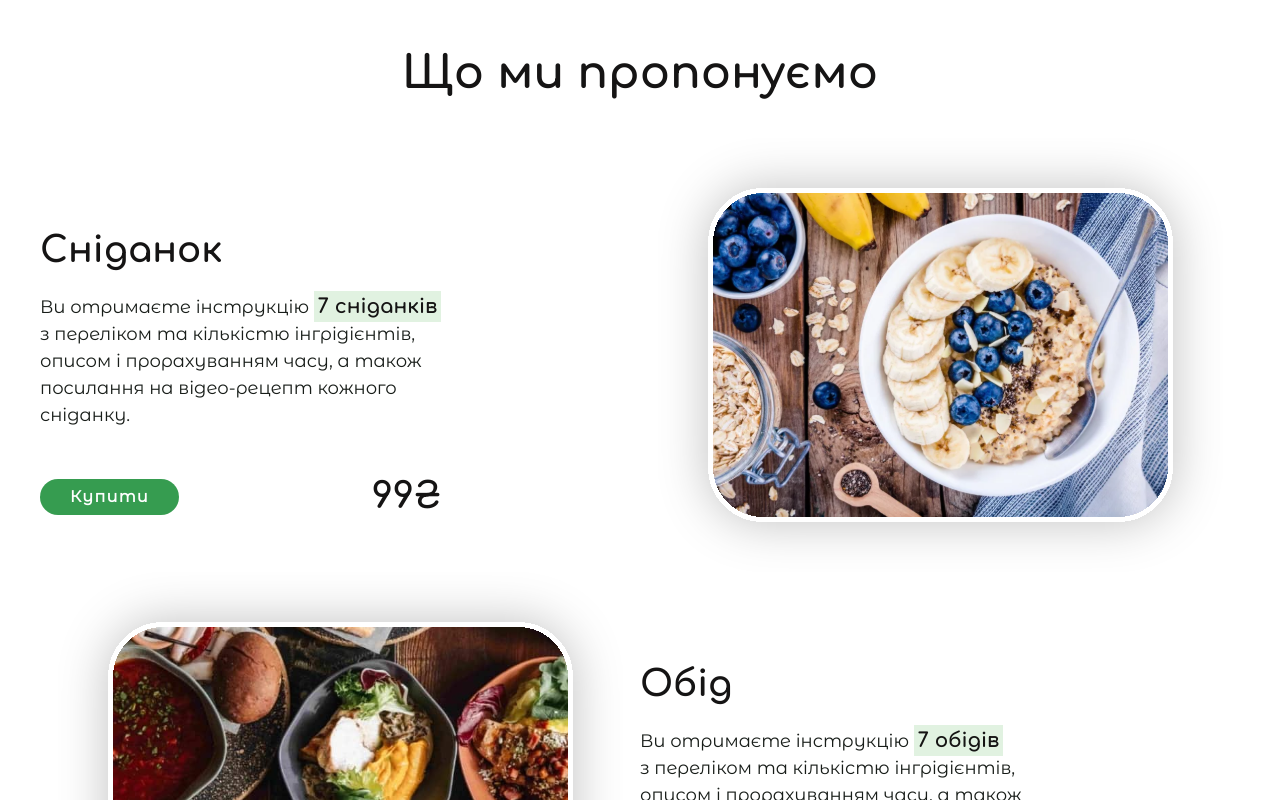
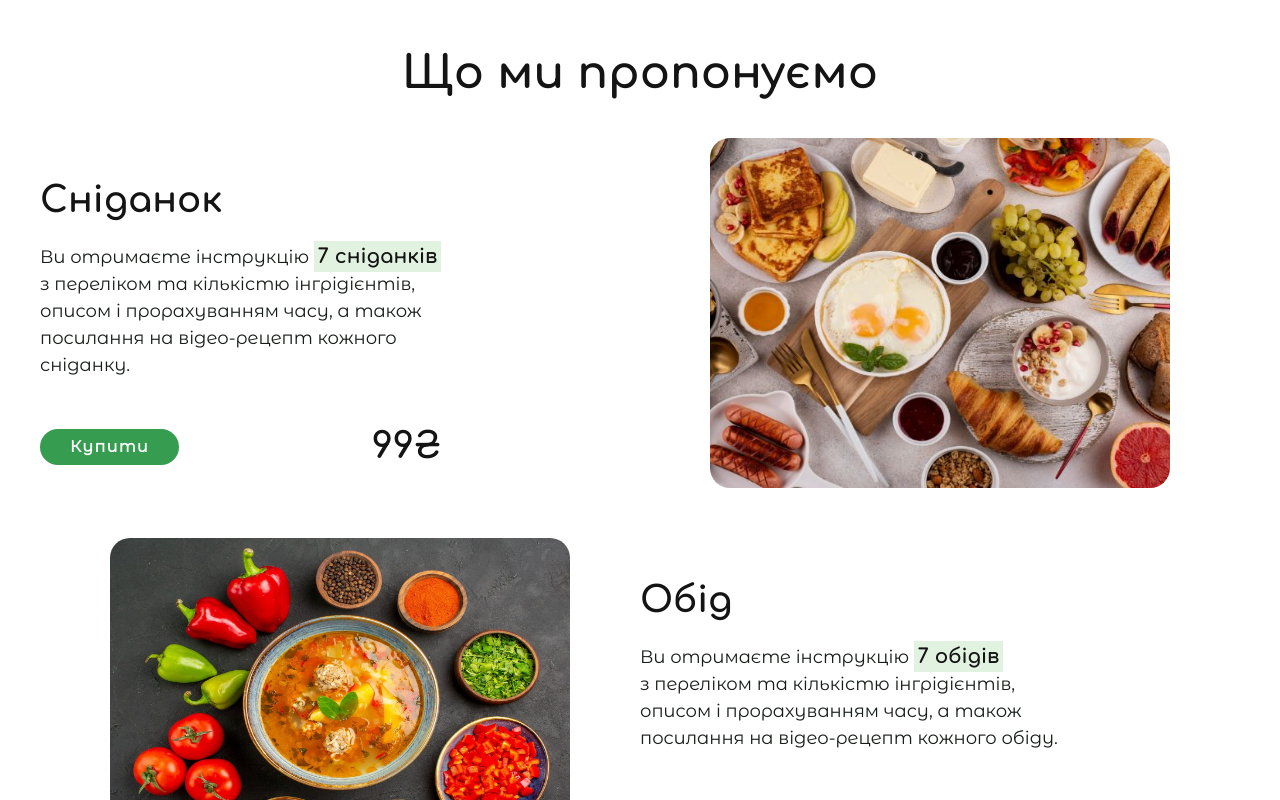
Before and after one commit to organatik/landing-kitchen, an Angular app in the folder tewa-olya/: page / in a window 1280 px wide. Shown: the part 2140-2940 px from the top of the page. Built offline with nearby package versions, Linux system fonts and the light colour scheme.

Commit message:
start-first-slider

```diff
--- a/tewa-olya/src/app/modules/landing-blocks/single-menu-block/single-menu-block.component.scss
+++ b/tewa-olya/src/app/modules/landing-blocks/single-menu-block/single-menu-block.component.scss
@@ -6,6 +6,7 @@
     }
   }
     .item{
+      padding-bottom: 50px;
       @media (max-width: 700px) {
         border-radius: 20px;
         box-shadow: 5px 2px 10px $cartShadow;
--- a/tewa-olya/src/app/modules/landing-blocks/single-menu-block/single-menu-block.component.ts
+++ b/tewa-olya/src/app/modules/landing-blocks/single-menu-block/single-menu-block.component.ts
@@ -15,7 +15,7 @@ export class SingleMenuBlockComponent {
         description: 'з переліком та кількістю інгрідієнтів, описом і прорахуванням часу, а також посилання на відео-рецепт кожного сніданку.',
         price: 99,
         currency: '₴',
-        image: 'assets/images/1.svg'
+        image: 'assets/images/1.jpeg'
       },
       {
         title: 'Обід',
@@ -24,7 +24,7 @@ export class SingleMenuBlockComponent {
         description: 'з переліком та кількістю інгрідієнтів, описом і прорахуванням часу, а також посилання на відео-рецепт кожного обіду.',
         price: 99,
         currency: '₴',
-        image: 'assets/images/2.svg'
+        image: 'assets/images/2.jpeg'
       },
       {
         title: 'Вечеря',
--- a/tewa-olya/src/app/modules/shared/single-menu/single-menu.component.scss
+++ b/tewa-olya/src/app/modules/shared/single-menu/single-menu.component.scss
@@ -10,7 +10,7 @@
 
   .sub-box{
     margin-left:100px;
-    padding-top: 100px;
+    padding-top: 50px;
     @media (max-width: 1500px){
       margin-left: 0;
       @media (max-width: 1024px){
@@ -61,7 +61,10 @@
     display: flex;
     justify-content: center;
     img{
-     max-width: 100%;
+      max-width: 100%;
+      border-radius: 20px;
+      width: 460px;
+      height: 350px;
       @media (max-width: 600px){
         width: 80%;
       }
```
Also changed, not shown: tewa-olya/src/assets/images/1.jpeg (added), tewa-olya/src/assets/images/2.jpeg (added).
